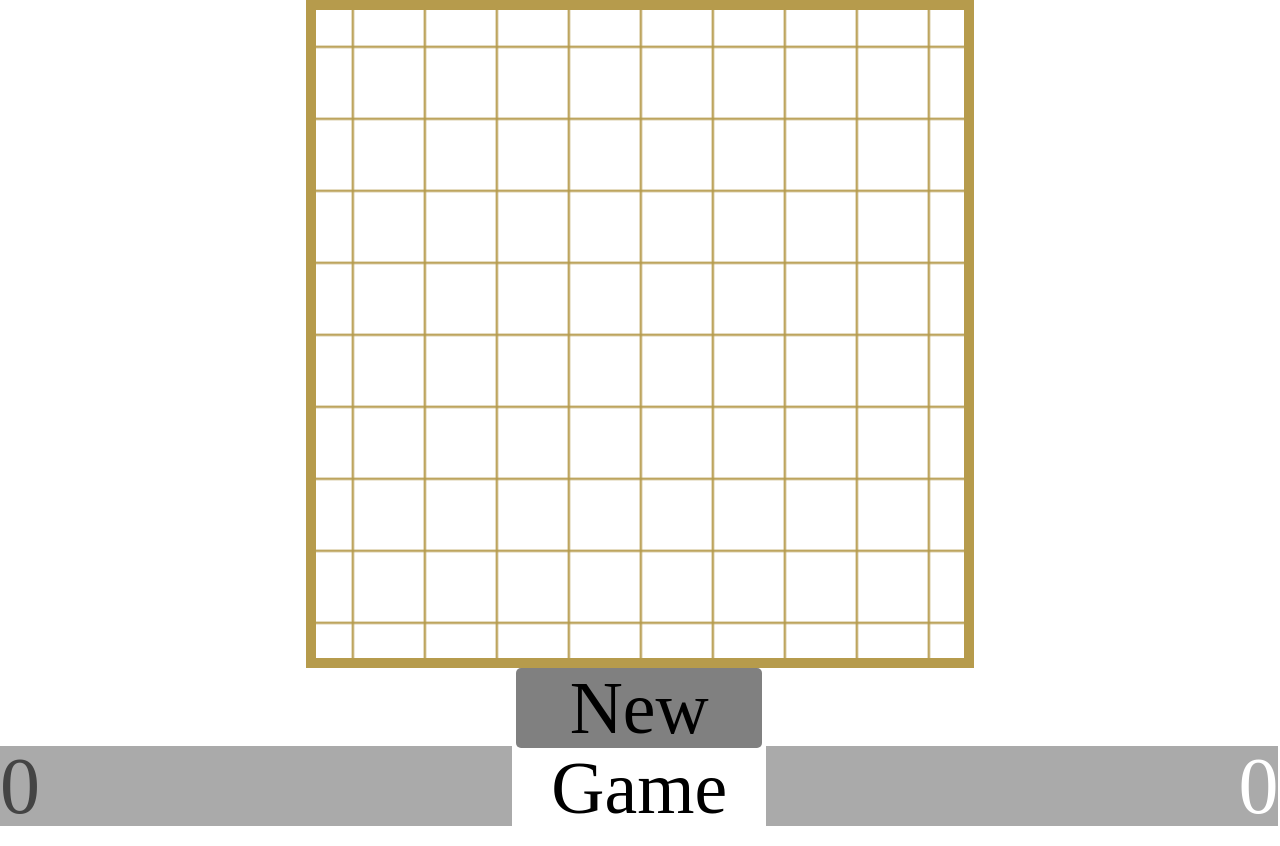
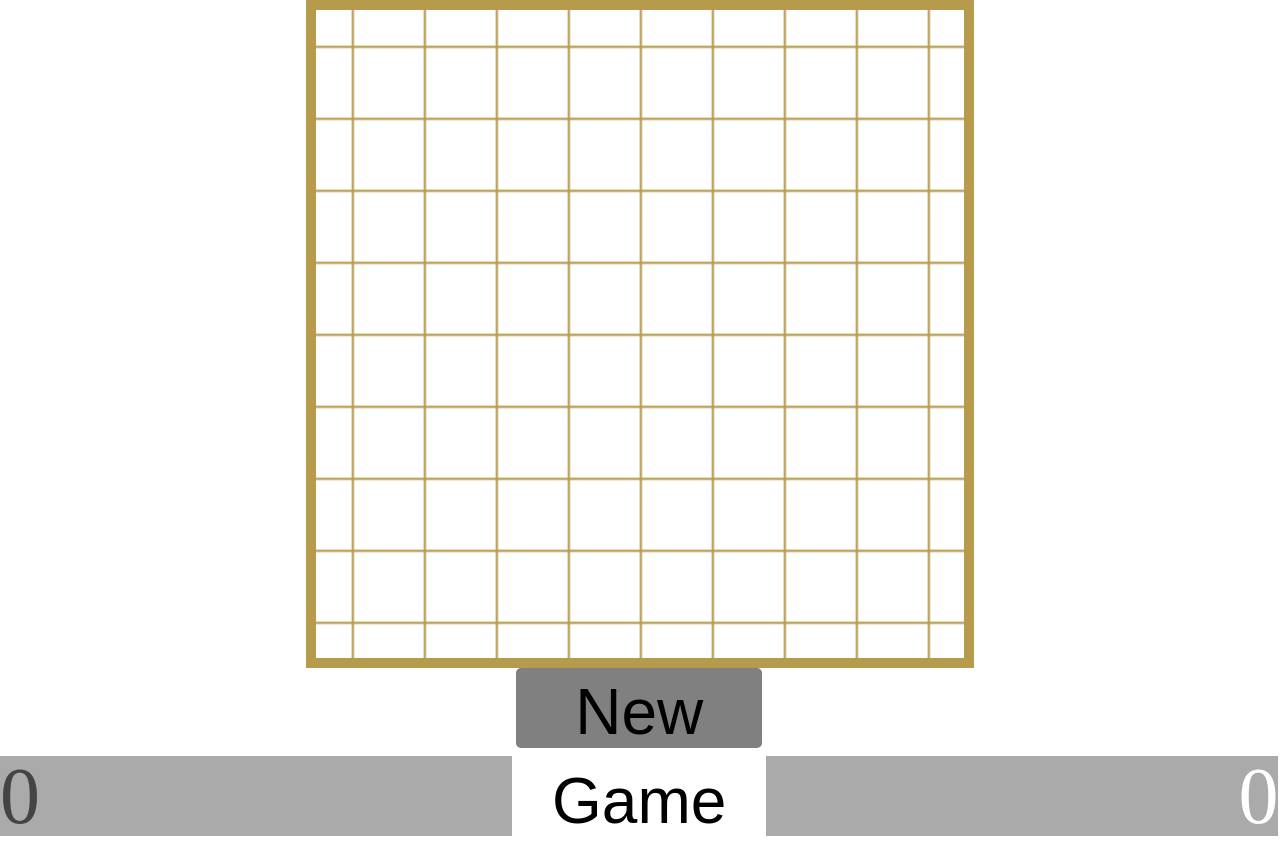
Before and after one commit to sahitigo/go, a website: page builds/development/index.html in a window 1280 px wide. Drawn offline with Linux system fonts and the light colour scheme.

Commit message:
Arial font for the button

```diff
--- a/components/sass/main.scss
+++ b/components/sass/main.scss
@@ -28,12 +28,12 @@ body{
 
 #btn{
   display: inline-block;
-  line-height: 10vh;
+  line-height: 11vh;
   // padding-left: 1em;
   width: 19.25%;
   height: 10vh;
   text-align: center;
-  font-size: 9.20vh;
+  font-size: 8vh;
   background-color: grey;
   color: #000;
   border-radius: 5px;
@@ -41,6 +41,7 @@ body{
   a{
     text-decoration: none;
     color: #000;
+    font-family: "Arial", sans-serif;
   }
   // width: 50vw;
   // display: grid;
```
Also changed, not shown: builds/development/css/main.css, css/main.css.
